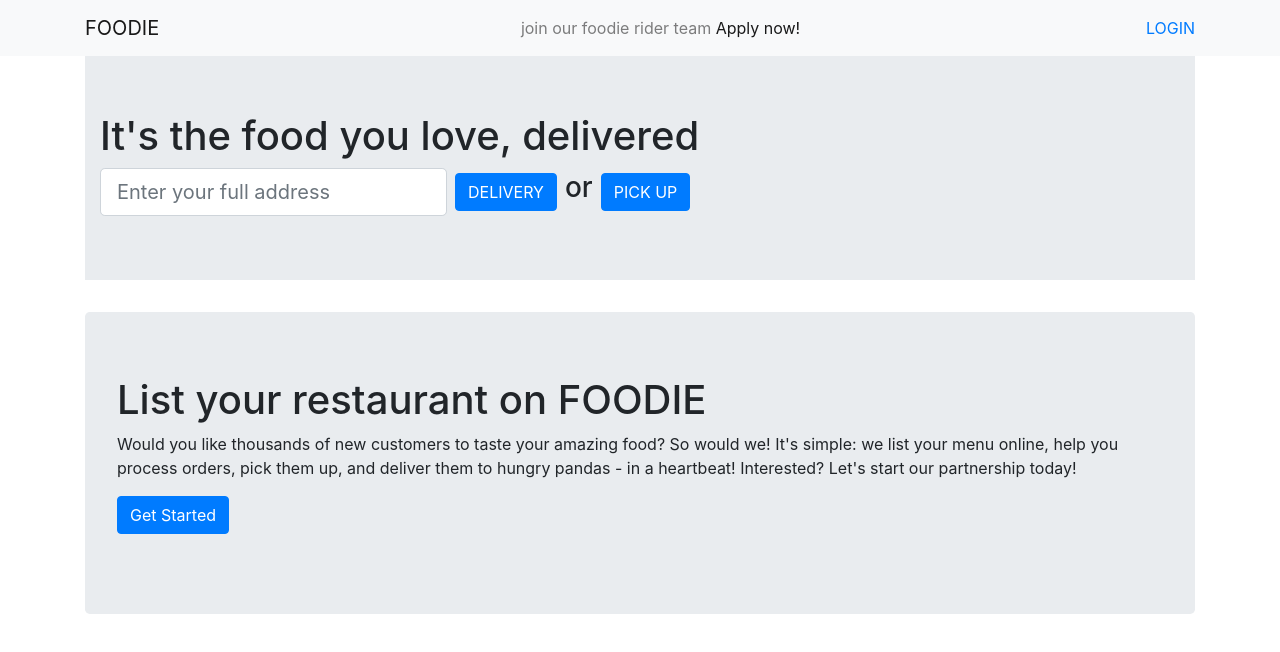
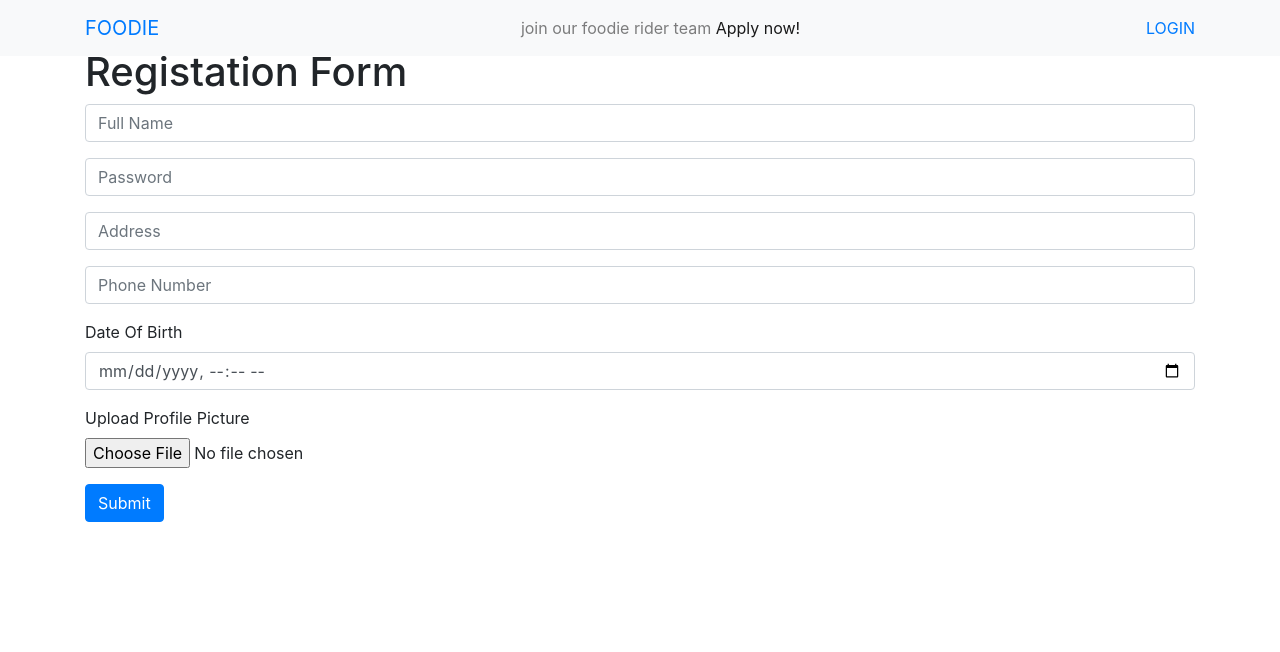
Before and after one commit to MuhammadFahimulHuq/Foodie, a React (Create React App) app in the folder foodie-frontend/foodie/: page /customer/registration in a window 1280 px wide. Shown: the top 652 px of the page. Built offline with nearby package versions, Linux system fonts and the light colour scheme.

Commit message:
Front end customer home restaurant sections are added

```diff
--- a/foodie-frontend/foodie/package.json
+++ b/foodie-frontend/foodie/package.json
@@ -10,6 +10,7 @@
     "react": "^17.0.1",
     "react-bootstrap": "^1.5.0",
     "react-dom": "^17.0.1",
+    "react-router-dom": "^5.2.0",
     "react-scripts": "4.0.3",
     "web-vitals": "^1.1.0"
   },
--- a/foodie-frontend/foodie/src/App.js
+++ b/foodie-frontend/foodie/src/App.js
@@ -1,16 +1,25 @@
 
 import './App.css'
-import MainNavbar from "./components/Navbar"
-import MainDisplay from "./components/MainDisplay"
+import Home from './Pages/Home'
+import {BrowserRouter as Router,Route,Switch} from 'react-router-dom'
+import Registration from './Pages/CustomerPage/Registration'
+import Profile from './Pages/CustomerPage/Profile';
 
 
 function App() {
   return (
-  <div>
-    <MainNavbar />
-    <MainDisplay />
+  <Router>
 
-  </div>
+<Switch>
+<Route path ='/customer/profile' component = {Profile} />
+<Route path='/customer/registration' component={Registration}/>
+<Route path='/' exact component={Home} />
+
+</Switch>
+
+
+  </Router>
+
   );
 }
 
--- /dev/null
+++ b/foodie-frontend/foodie/src/Pages/CustomerPage/Profile.js
@@ -0,0 +1,53 @@
+import React from 'react'
+import { Col, Container, Row } from 'react-bootstrap'
+import MainNavbar from '../../Components/MainNavbar'
+
+function Profile() {
+    return(
+<div>
+    <MainNavbar />
+        <Container>
+            <Row>
+                <Col>
+                </Col>
+                <Col>
+                <h4>
+                    MY PROFILE
+                </h4>
+                <Form>
+  <Form.Group controlId="Customer_Email">
+    <Form.Control type="Text" placeholder="Full Name" />
+  </Form.Group>
+  <Form.Group controlId="Customer_Password">
+    <Form.Control type="password" placeholder="Password" />
+  </Form.Group>
+  <Form.Group controlId="Customer_Address">
+    <Form.Control type="Text" placeholder="Address" />
+  </Form.Group>
+  <Form.Group controlId="Customer_PhoneNo">
+    <Form.Control type="number" placeholder="Phone Number" />
+  </Form.Group>
+  <Form.Group controlId="Customer_PhoneNo">
+      <Form.Label>Date Of Birth</Form.Label>
+    <Form.Control type="datetime-local" />
+  </Form.Group>
+  <Form.Group>
+    <Form.File id="Customer_profilePicture" label="Upload Profile Picture" />
+  </Form.Group>
+
+  <Button variant="primary" type="submit">
+    SAVE
+  </Button>
+  </Form>
+                </Col>
+                <Col>
+                </Col>
+            </Row>
+        </Container>
+
+</div>
+
+    )
+
+}
+export default Profile;
--- /dev/null
+++ b/foodie-frontend/foodie/src/Pages/CustomerPage/Registration.js
@@ -0,0 +1,49 @@
+import React from 'react'
+import { Container,Form,Button } from 'react-bootstrap'
+import MainNavbar from '../../Components/MainNavbar'
+
+
+function Registration() {
+    return(
+        <div>
+        <div>
+        <MainNavbar /></div>
+            <div>
+
+            <Container className="pt-5">
+            <h1> Registation Form</h1>
+            <Form>
+  <Form.Group controlId="Customer_Email">
+    <Form.Control type="Text" placeholder="Full Name" />
+  </Form.Group>
+  <Form.Group controlId="Customer_Password">
+    <Form.Control type="password" placeholder="Password" />
+  </Form.Group>
+  <Form.Group controlId="Customer_Address">
+    <Form.Control type="Text" placeholder="Address" />
+  </Form.Group>
+  <Form.Group controlId="Customer_PhoneNo">
+    <Form.Control type="number" placeholder="Phone Number" />
+  </Form.Group>
+  <Form.Group controlId="Customer_PhoneNo">
+      <Form.Label>Date Of Birth</Form.Label>
+    <Form.Control type="datetime-local" />
+  </Form.Group>
+  <Form.Group>
+    <Form.File id="Customer_profilePicture" label="Upload Profile Picture" />
+  </Form.Group>
+
+  <Button variant="primary" type="submit">
+    Submit
+  </Button>
+</Form>
+            </Container>
+
+            </div>
+
+
+
+        </div>
+    )
+}
+export default Registration;
--- /dev/null
+++ b/foodie-frontend/foodie/src/Pages/Home.js
@@ -0,0 +1,13 @@
+import React from 'react'
+import MainDisplay from '../Components/MainDisplay'
+import MainNavbar from '../Components/MainNavbar'
+import RestaurantSection from '../Components/RestaurantSection'
+
+function Home() {
+    return(<div>
+        <MainNavbar />
+        <MainDisplay />
+        <RestaurantSection />
+    </div>)
+}
+export default Home
--- a/foodie-frontend/foodie/src/components/MainDisplay.js
+++ b/foodie-frontend/foodie/src/components/MainDisplay.js
@@ -1,7 +1,6 @@
 import React from 'react'
-import {Jumbotron, Container,Form,FormControl,Button,Figure,Image} from 'react-bootstrap'
+import {Jumbotron, Container,Form,FormControl,Button} from 'react-bootstrap'
 
-import RestaurantSection from './RestaurantSection'
 
 
 function MainDisplay() {
@@ -24,7 +23,6 @@ return(
 
   </Jumbotron>
 
- <RestaurantSection />
 
       </Container>
 
--- /dev/null
+++ b/foodie-frontend/foodie/src/components/MainNavbar.js
@@ -0,0 +1,38 @@
+import React from 'react'
+import { Container,Navbar } from 'react-bootstrap'
+import {Link} from 'react-router-dom'
+
+
+
+function MainNavbar() {
+
+    return(
+        <div>
+
+    <div>
+<Navbar fixed="top" expand="xl" variant="light" bg="light" >
+
+  <Container>
+         <Navbar.Brand>
+           <Link to="/">FOODIE</Link>
+           </Navbar.Brand>
+          <Navbar.Text>
+          join our foodie rider team <Link to="/">Apply now!</Link>
+        </Navbar.Text>
+       <Link to="/customer/registration">LOGIN</Link>
+
+       </Container>
+
+      </Navbar>
+
+</div>
+
+
+
+
+
+
+      </div>
+    )
+}
+export default MainNavbar
--- a/foodie-frontend/foodie/src/components/Navbar.js
+++ /dev/null
@@ -1,32 +0,0 @@
-import React from 'react'
-import { Container,Navbar } from 'react-bootstrap'
-
-function MainNavbar() {
-
-    return(
-        <div>
-
-
-<div>
-<Navbar fixed="top" expand="xl" variant="light" bg="light" >
-        <Container>
-         <Navbar.Brand href="#">FOODIE</Navbar.Brand>
-          <Navbar.Text>
-          join our foodie rider team <a href="#">Apply now!</a>
-        </Navbar.Text>
-        <a href="">LOGIN</a>
-        </Container>
-      </Navbar>
-</div>
-
-
-
-
-
-
-
-
-      </div>
-    )
-}
-export default MainNavbar
--- a/foodie-frontend/foodie/src/components/RestaurantSection.js
+++ b/foodie-frontend/foodie/src/components/RestaurantSection.js
@@ -1,12 +1,13 @@
 import React from 'react'
-import {Jumbotron,Button} from 'react-bootstrap'
+import {Jumbotron,Button, Container} from 'react-bootstrap'
 
 
 
 function RestaurantSection(){
 return(
 <div>
-<Jumbotron>
+  <Container>
+  <Jumbotron>
   <h1>List your restaurant on FOODIE</h1>
   <p>
   Would you like thousands of new customers to taste your amazing food? So would we!
@@ -17,6 +18,8 @@ Interested? Let's start our partnership today!
     <Button variant="primary">Get Started</Button>
   </p>
 </Jumbotron>
+  </Container>
+
 </div>
 
 )
```
Also changed, not shown: foodie-frontend/foodie/src/Images/HomePagePicture.jpg (renamed from foodie-frontend/foodie/src/Image/HomePagePicture.jpg), 1 other file (tests, documents, lock files or other folders).
